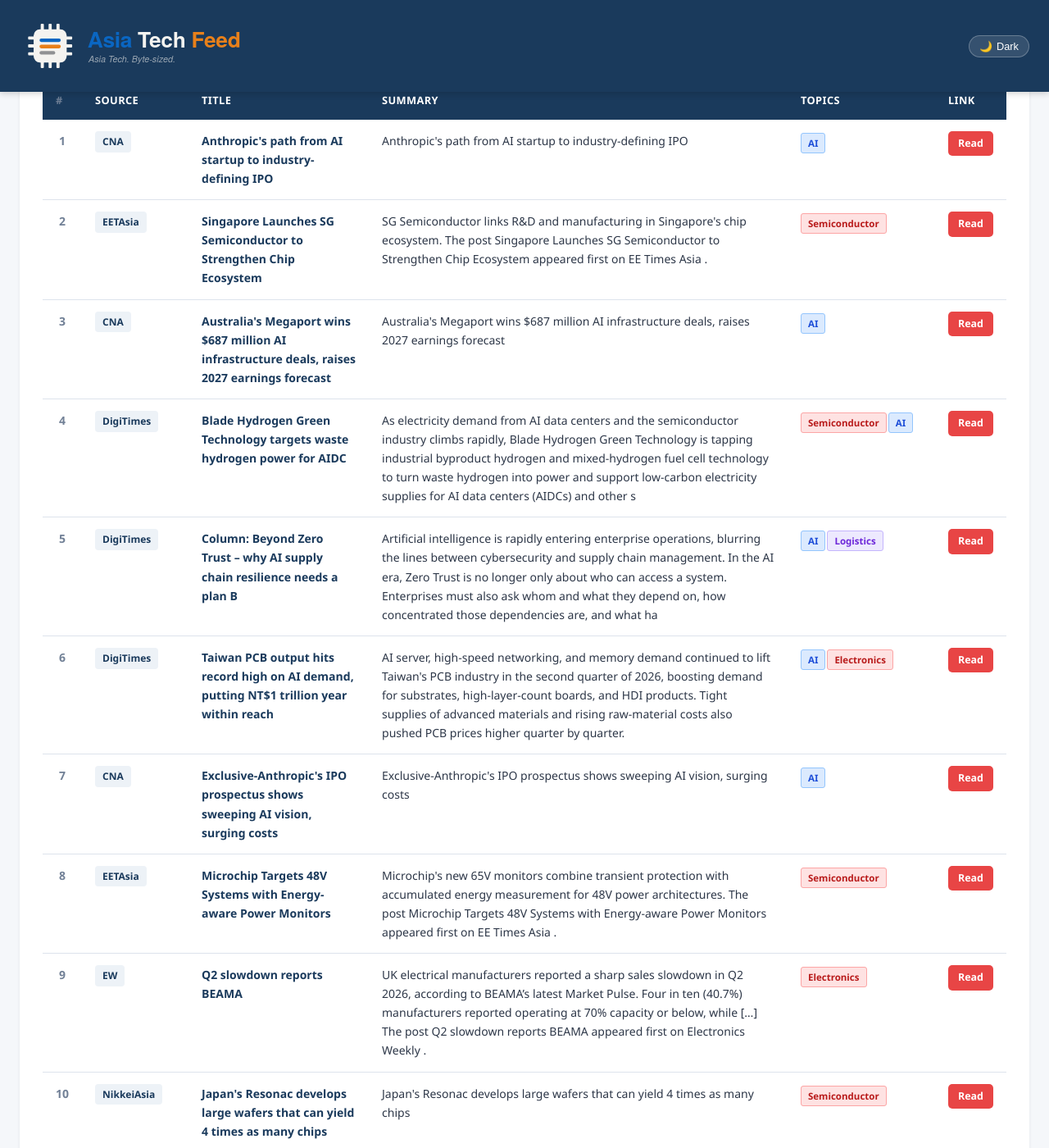
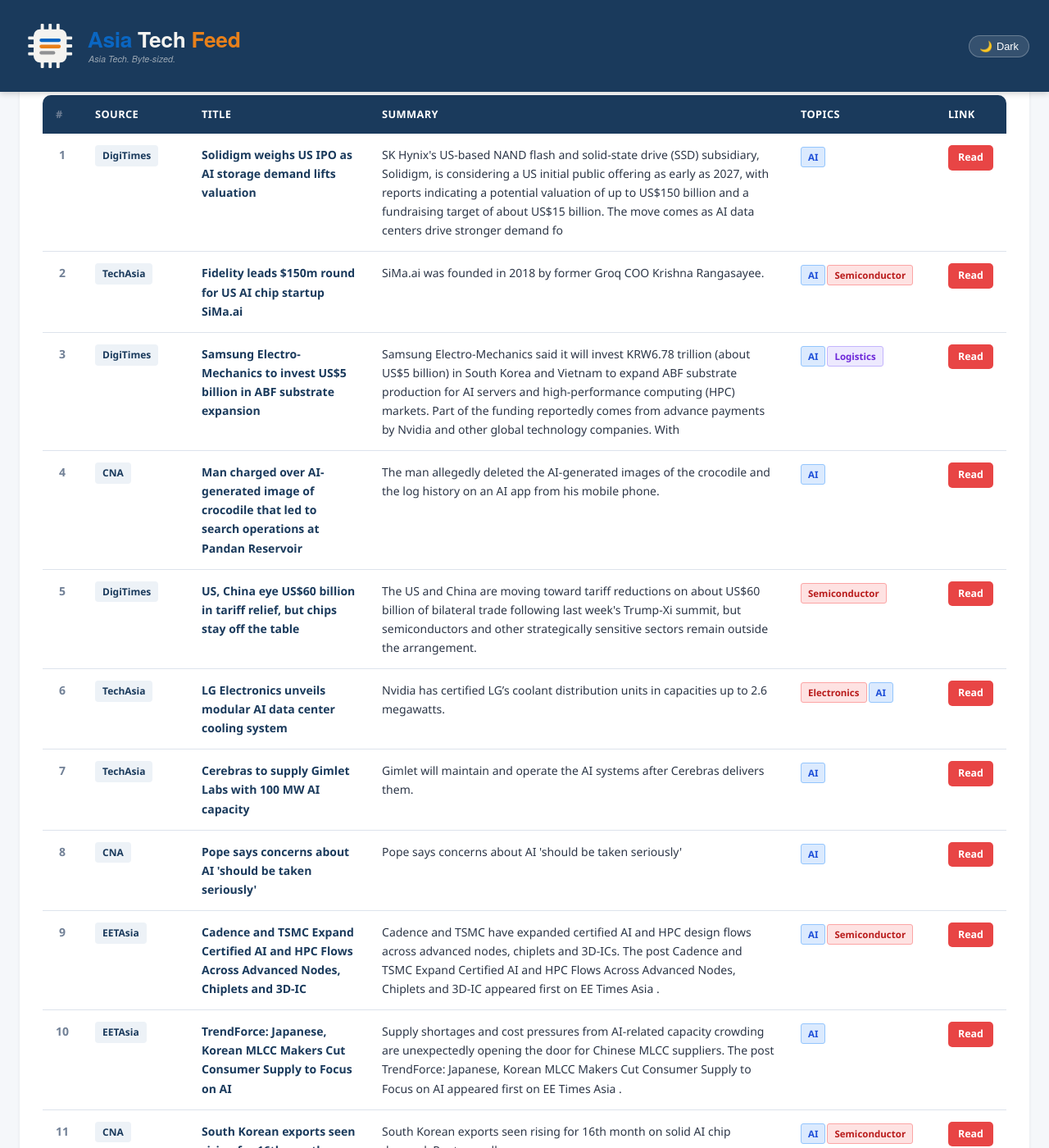
Before and after one commit to asiatechfeed/Asia-Tech-Feed, a Jekyll site: the page built from _posts/2026-09-29-asia-tech-news-digest.md, in a window 1280 px wide and 1400 px high, scrolled down 759 px. Shown: the whole window at 82% size. Built offline with Jekyll 4.4.1, drawn with Linux system fonts in a browser that asks for light colours; a script that is not in the unit is left out; some of the changed text lies outside the part shown.

Commit message:
📰 News digest 2026-09-29 (14 articles)

```diff
--- a/_posts/2026-09-29-asia-tech-news-digest.md
+++ b/_posts/2026-09-29-asia-tech-news-digest.md
@@ -1,16 +1,16 @@
 ---
 layout: post
 title: "Asia Tech News Digest - September 29, 2026"
-date: 2026-09-29 08:00:37 +0800
-articles_count: 12
+date: 2026-09-29 13:26:18 +0800
+articles_count: 14
 sources_count: 5
-sources: ["CNA", "DigiTimes", "EETAsia", "EW", "NikkeiAsia"]
+sources: ["CNA", "DigiTimes", "EETAsia", "NikkeiAsia", "TechAsia"]
 csv_file: /assets/data/news-2026-09-29.tsv
-featured_title: "Anthropic's path from AI startup to industry-defining IPO"
-featured_url: "https://www.channelnewsasia.com/business/anthropics-path-ai-startup-industry-defining-ipo-6416996"
-featured_source: "CNA"
-featured_summary: "Anthropic's path from AI startup to industry-defining IPO"
-featured_image: "https://dam.mediacorp.sg/image/upload/s--SG49elBK--/c_fill,g_auto,h_676,w_1200/fl_relative,g_south_east,l_mediacorp:cna:watermark:2024-04:reuters_1,w_0.1/f_auto,q_auto/v1/one-cms/core/2026-09-28T235243Z_1_LYNXMPEM8R1VF_RTROPTP_3_ANTHROPIC-IPO.JPG?itok=KzcehwwZ"
+featured_title: "Solidigm weighs US IPO as AI storage demand lifts valuation"
+featured_url: "https://www.digitimes.com/news/a20260929PD232/solidigm-sk-hynix-demand-data-2026.html"
+featured_source: "DigiTimes"
+featured_summary: "SK Hynix's US-based NAND flash and solid-state drive (SSD) subsidiary, Solidigm, is considering a US initial public offering as early as 2027, with reports indicating a potential valuation of up to US$150 billion and a fundraising target of about US$15 billion. The move comes as AI data centers drive stronger demand fo"
+featured_image: "https://img.digitimes.com/newsshow/20260929pd232_files/1_2b.jpg"
 ---
 
 <table class="news-table">
@@ -27,99 +27,115 @@ featured_image: "https://dam.mediacorp.sg/image/upload/s--SG49elBK--/c_fill,g_au
 <tbody>
 <tr>
   <td class="col-num">1</td>
-  <td class="col-source"><span class="source-badge">CNA</span></td>
-  <td class="col-title"><span class="article-title">Anthropic's path from AI startup to industry-defining IPO</span></td>
-  <td class="col-summary">Anthropic's path from AI startup to industry-defining IPO</td>
+  <td class="col-source"><span class="source-badge">DigiTimes</span></td>
+  <td class="col-title"><span class="article-title">Solidigm weighs US IPO as AI storage demand lifts valuation</span></td>
+  <td class="col-summary">SK Hynix's US-based NAND flash and solid-state drive (SSD) subsidiary, Solidigm, is considering a US initial public offering as early as 2027, with reports indicating a potential valuation of up to US$150 billion and a fundraising target of about US$15 billion. The move comes as AI data centers drive stronger demand fo</td>
   <td class="col-tags"><span class="tag ai">AI</span></td>
-  <td class="col-link"><a class="btn-link" href="https://www.channelnewsasia.com/business/anthropics-path-ai-startup-industry-defining-ipo-6416996" target="_blank" rel="noopener">Read</a></td>
+  <td class="col-link"><a class="btn-link" href="https://www.digitimes.com/news/a20260929PD232/solidigm-sk-hynix-demand-data-2026.html" target="_blank" rel="noopener">Read</a></td>
 </tr>
 <tr>
   <td class="col-num">2</td>
-  <td class="col-source"><span class="source-badge">EETAsia</span></td>
-  <td class="col-title"><span class="article-title">Singapore Launches SG Semiconductor to Strengthen Chip Ecosystem</span></td>
-  <td class="col-summary">SG Semiconductor links R&D and manufacturing in Singapore's chip ecosystem. The post Singapore Launches SG Semiconductor to Strengthen Chip Ecosystem appeared first on EE Times Asia .</td>
-  <td class="col-tags"><span class="tag semi">Semiconductor</span></td>
-  <td class="col-link"><a class="btn-link" href="https://www.eetasia.com/singapore-launches-sg-semiconductor-to-strengthen-chip-ecosystem/" target="_blank" rel="noopener">Read</a></td>
+  <td class="col-source"><span class="source-badge">TechAsia</span></td>
+  <td class="col-title"><span class="article-title">Fidelity leads $150m round for US AI chip startup SiMa.ai</span></td>
+  <td class="col-summary">SiMa.ai was founded in 2018 by former Groq COO Krishna Rangasayee.</td>
+  <td class="col-tags"><span class="tag ai">AI</span><span class="tag semi">Semiconductor</span></td>
+  <td class="col-link"><a class="btn-link" href="https://www.techinasia.com/endowus-ceo-gregory-van-optimistic-profitability" target="_blank" rel="noopener">Read</a></td>
 </tr>
 <tr>
   <td class="col-num">3</td>
-  <td class="col-source"><span class="source-badge">CNA</span></td>
-  <td class="col-title"><span class="article-title">Australia's Megaport wins $687 million AI infrastructure deals, raises 2027 earnings forecast</span></td>
-  <td class="col-summary">Australia's Megaport wins $687 million AI infrastructure deals, raises 2027 earnings forecast</td>
-  <td class="col-tags"><span class="tag ai">AI</span></td>
-  <td class="col-link"><a class="btn-link" href="https://www.channelnewsasia.com/business/australias-megaport-wins-687-million-ai-infrastructure-deals-raises-2027-earnings-forecast-6416976" target="_blank" rel="noopener">Read</a></td>
+  <td class="col-source"><span class="source-badge">DigiTimes</span></td>
+  <td class="col-title"><span class="article-title">Samsung Electro-Mechanics to invest US$5 billion in ABF substrate expansion</span></td>
+  <td class="col-summary">Samsung Electro-Mechanics said it will invest KRW6.78 trillion (about US$5 billion) in South Korea and Vietnam to expand ABF substrate production for AI servers and high-performance computing (HPC) markets. Part of the funding reportedly comes from advance payments by Nvidia and other global technology companies. With </td>
+  <td class="col-tags"><span class="tag ai">AI</span><span class="tag logis">Logistics</span></td>
+  <td class="col-link"><a class="btn-link" href="https://www.digitimes.com/news/a20260929PD231/semco-abf-substrate-nvidia-capacity-production.html" target="_blank" rel="noopener">Read</a></td>
 </tr>
 <tr>
   <td class="col-num">4</td>
-  <td class="col-source"><span class="source-badge">DigiTimes</span></td>
-  <td class="col-title"><span class="article-title">Blade Hydrogen Green Technology targets waste hydrogen power for AIDC</span></td>
-  <td class="col-summary">As electricity demand from AI data centers and the semiconductor industry climbs rapidly, Blade Hydrogen Green Technology is tapping industrial byproduct hydrogen and mixed-hydrogen fuel cell technology to turn waste hydrogen into power and support low-carbon electricity supplies for AI data centers (AIDCs) and other s</td>
-  <td class="col-tags"><span class="tag semi">Semiconductor</span><span class="tag ai">AI</span></td>
-  <td class="col-link"><a class="btn-link" href="https://www.digitimes.com/news/a20260924PD211/electricity-blade-hydrogen-aidc-data-demand.html" target="_blank" rel="noopener">Read</a></td>
+  <td class="col-source"><span class="source-badge">CNA</span></td>
+  <td class="col-title"><span class="article-title">Man charged over AI-generated image of crocodile that led to search operations at Pandan Reservoir</span></td>
+  <td class="col-summary">The man allegedly deleted the AI-generated images of the crocodile and the log history on an AI app from his mobile phone.</td>
+  <td class="col-tags"><span class="tag ai">AI</span></td>
+  <td class="col-link"><a class="btn-link" href="https://www.channelnewsasia.com/singapore/ai-generated-crocodile-image-pandan-reservoir-man-charged-6417156" target="_blank" rel="noopener">Read</a></td>
 </tr>
 <tr>
   <td class="col-num">5</td>
   <td class="col-source"><span class="source-badge">DigiTimes</span></td>
-  <td class="col-title"><span class="article-title">Column: Beyond Zero Trust – why AI supply chain resilience needs a plan B</span></td>
-  <td class="col-summary">Artificial intelligence is rapidly entering enterprise operations, blurring the lines between cybersecurity and supply chain management. In the AI era, Zero Trust is no longer only about who can access a system. Enterprises must also ask whom and what they depend on, how concentrated those dependencies are, and what ha</td>
-  <td class="col-tags"><span class="tag ai">AI</span><span class="tag logis">Logistics</span></td>
-  <td class="col-link"><a class="btn-link" href="https://www.digitimes.com/news/a20260924PD209/supply-chain-management-cybersecurity-data-security.html" target="_blank" rel="noopener">Read</a></td>
+  <td class="col-title"><span class="article-title">US, China eye US$60 billion in tariff relief, but chips stay off the table</span></td>
+  <td class="col-summary">The US and China are moving toward tariff reductions on about US$60 billion of bilateral trade following last week's Trump-Xi summit, but semiconductors and other strategically sensitive sectors remain outside the arrangement.</td>
+  <td class="col-tags"><span class="tag semi">Semiconductor</span></td>
+  <td class="col-link"><a class="btn-link" href="https://www.digitimes.com/news/a20260929VL204/chips-technology-semiconductors.html" target="_blank" rel="noopener">Read</a></td>
 </tr>
 <tr>
   <td class="col-num">6</td>
-  <td class="col-source"><span class="source-badge">DigiTimes</span></td>
-  <td class="col-title"><span class="article-title">Taiwan PCB output hits record high on AI demand, putting NT$1 trillion year within reach</span></td>
-  <td class="col-summary">AI server, high-speed networking, and memory demand continued to lift Taiwan's PCB industry in the second quarter of 2026, boosting demand for substrates, high-layer-count boards, and HDI products. Tight supplies of advanced materials and rising raw-material costs also pushed PCB prices higher quarter by quarter.</td>
-  <td class="col-tags"><span class="tag ai">AI</span><span class="tag semi">Electronics</span></td>
-  <td class="col-link"><a class="btn-link" href="https://www.digitimes.com/news/a20260924PD230/pcb-demand-taiwan-ai-server-infrastructure.html" target="_blank" rel="noopener">Read</a></td>
+  <td class="col-source"><span class="source-badge">TechAsia</span></td>
+  <td class="col-title"><span class="article-title">LG Electronics unveils modular AI data center cooling system</span></td>
+  <td class="col-summary">Nvidia has certified LG’s coolant distribution units in capacities up to 2.6 megawatts.</td>
+  <td class="col-tags"><span class="tag semi">Electronics</span><span class="tag ai">AI</span></td>
+  <td class="col-link"><a class="btn-link" href="https://www.techinasia.com/lg-electronics-wins-77m-incentive-expand-india-plant" target="_blank" rel="noopener">Read</a></td>
 </tr>
 <tr>
   <td class="col-num">7</td>
-  <td class="col-source"><span class="source-badge">CNA</span></td>
-  <td class="col-title"><span class="article-title">Exclusive-Anthropic's IPO prospectus shows sweeping AI vision, surging costs</span></td>
-  <td class="col-summary">Exclusive-Anthropic's IPO prospectus shows sweeping AI vision, surging costs</td>
+  <td class="col-source"><span class="source-badge">TechAsia</span></td>
+  <td class="col-title"><span class="article-title">Cerebras to supply Gimlet Labs with 100 MW AI capacity</span></td>
+  <td class="col-summary">Gimlet will maintain and operate the AI systems after Cerebras delivers them.</td>
   <td class="col-tags"><span class="tag ai">AI</span></td>
-  <td class="col-link"><a class="btn-link" href="https://www.channelnewsasia.com/business/exclusive-anthropics-ipo-prospectus-shows-sweeping-ai-vision-surging-costs-6416961" target="_blank" rel="noopener">Read</a></td>
+  <td class="col-link"><a class="btn-link" href="https://www.techinasia.com/nvidia-rival-cerebras-hits-23b-after-tiger-global-led-1b-round" target="_blank" rel="noopener">Read</a></td>
 </tr>
 <tr>
   <td class="col-num">8</td>
-  <td class="col-source"><span class="source-badge">EETAsia</span></td>
-  <td class="col-title"><span class="article-title">Microchip Targets 48V Systems with Energy-aware Power Monitors</span></td>
-  <td class="col-summary">Microchip's new 65V monitors combine transient protection with accumulated energy measurement for 48V power architectures. The post Microchip Targets 48V Systems with Energy-aware Power Monitors appeared first on EE Times Asia .</td>
-  <td class="col-tags"><span class="tag semi">Semiconductor</span></td>
-  <td class="col-link"><a class="btn-link" href="https://www.eetasia.com/microchip-targets-48v-systems-with-energy-aware-power-monitors/" target="_blank" rel="noopener">Read</a></td>
+  <td class="col-source"><span class="source-badge">CNA</span></td>
+  <td class="col-title"><span class="article-title">Pope says concerns about AI 'should be taken seriously'</span></td>
+  <td class="col-summary">Pope says concerns about AI 'should be taken seriously'</td>
+  <td class="col-tags"><span class="tag ai">AI</span></td>
+  <td class="col-link"><a class="btn-link" href="https://www.channelnewsasia.com/world/pope-leo-xiv-concerns-ai-taken-seriously-6417136" target="_blank" rel="noopener">Read</a></td>
 </tr>
 <tr>
   <td class="col-num">9</td>
-  <td class="col-source"><span class="source-badge">EW</span></td>
-  <td class="col-title"><span class="article-title">Q2 slowdown reports BEAMA</span></td>
-  <td class="col-summary">UK electrical manufacturers reported a sharp sales slowdown in Q2 2026, according to BEAMA’s latest Market Pulse. Four in ten (40.7%) manufacturers reported operating at 70% capacity or below, while […] The post Q2 slowdown reports BEAMA appeared first on Electronics Weekly .</td>
-  <td class="col-tags"><span class="tag semi">Electronics</span></td>
-  <td class="col-link"><a class="btn-link" href="https://www.electronicsweekly.com/news/q2-slowdown-reports-beama-2026-09/" target="_blank" rel="noopener">Read</a></td>
+  <td class="col-source"><span class="source-badge">EETAsia</span></td>
+  <td class="col-title"><span class="article-title">Cadence and TSMC Expand Certified AI and HPC Flows Across Advanced Nodes, Chiplets and 3D-IC</span></td>
+  <td class="col-summary">Cadence and TSMC have expanded certified AI and HPC design flows across advanced nodes, chiplets and 3D-ICs. The post Cadence and TSMC Expand Certified AI and HPC Flows Across Advanced Nodes, Chiplets and 3D-IC appeared first on EE Times Asia .</td>
+  <td class="col-tags"><span class="tag ai">AI</span><span class="tag semi">Semiconductor</span></td>
+  <td class="col-link"><a class="btn-link" href="https://www.eetasia.com/cadence-and-tsmc-expand-certified-ai-and-hpc-flows-across-advanced-nodes-chiplets-and-3d-ic/" target="_blank" rel="noopener">Read</a></td>
 </tr>
 <tr>
   <td class="col-num">10</td>
-  <td class="col-source"><span class="source-badge">NikkeiAsia</span></td>
-  <td class="col-title"><span class="article-title">Japan's Resonac develops large wafers that can yield 4 times as many chips</span></td>
-  <td class="col-summary">Japan's Resonac develops large wafers that can yield 4 times as many chips</td>
-  <td class="col-tags"><span class="tag semi">Semiconductor</span></td>
-  <td class="col-link"><a class="btn-link" href="https://asia.nikkei.com/business/tech/semiconductors/japan-s-resonac-develops-large-wafers-that-can-yield-4-times-as-many-chips" target="_blank" rel="noopener">Read</a></td>
+  <td class="col-source"><span class="source-badge">EETAsia</span></td>
+  <td class="col-title"><span class="article-title">TrendForce: Japanese, Korean MLCC Makers Cut Consumer Supply to Focus on AI</span></td>
+  <td class="col-summary">Supply shortages and cost pressures from AI-related capacity crowding are unexpectedly opening the door for Chinese MLCC suppliers. The post TrendForce: Japanese, Korean MLCC Makers Cut Consumer Supply to Focus on AI appeared first on EE Times Asia .</td>
+  <td class="col-tags"><span class="tag ai">AI</span></td>
+  <td class="col-link"><a class="btn-link" href="https://www.eetasia.com/trendforce-japanese-korean-mlcc-makers-cut-consumer-supply-to-focus-on-ai/" target="_blank" rel="noopener">Read</a></td>
 </tr>
 <tr>
   <td class="col-num">11</td>
-  <td class="col-source"><span class="source-badge">NikkeiAsia</span></td>
-  <td class="col-title"><span class="article-title">Kawasaki Heavy's hospital robots save 2,700 hours of work in Japan</span></td>
-  <td class="col-summary">Kawasaki Heavy's hospital robots save 2,700 hours of work in Japan</td>
-  <td class="col-tags"><span class="tag auto">Automation</span></td>
-  <td class="col-link"><a class="btn-link" href="https://asia.nikkei.com/business/health-care/kawasaki-heavy-s-hospital-robots-save-2-700-hours-of-work-in-japan" target="_blank" rel="noopener">Read</a></td>
+  <td class="col-source"><span class="source-badge">CNA</span></td>
+  <td class="col-title"><span class="article-title">South Korean exports seen rising for 16th month on solid AI chip demand: Reuters poll</span></td>
+  <td class="col-summary">South Korean exports seen rising for 16th month on solid AI chip demand: Reuters poll</td>
+  <td class="col-tags"><span class="tag ai">AI</span><span class="tag semi">Semiconductor</span></td>
+  <td class="col-link"><a class="btn-link" href="https://www.channelnewsasia.com/business/south-korean-exports-seen-rising-16th-month-solid-ai-chip-demand-reuters-poll-6417096" target="_blank" rel="noopener">Read</a></td>
 </tr>
 <tr>
   <td class="col-num">12</td>
   <td class="col-source"><span class="source-badge">NikkeiAsia</span></td>
-  <td class="col-title"><span class="article-title">Half of new US-approved drugs remain unavailable to Japanese patients</span></td>
-  <td class="col-summary">Half of new US-approved drugs remain unavailable to Japanese patients</td>
-  <td class="col-tags"><span class="tag bio">Pharmaceutical</span></td>
-  <td class="col-link"><a class="btn-link" href="https://asia.nikkei.com/business/pharmaceuticals/half-of-new-us-approved-drugs-remain-unavailable-to-japanese-patients" target="_blank" rel="noopener">Read</a></td>
+  <td class="col-title"><span class="article-title">Samsung joins AI infrastructure race with $1bn Helix deal</span></td>
+  <td class="col-summary">Samsung joins AI infrastructure race with $1bn Helix deal</td>
+  <td class="col-tags"><span class="tag ai">AI</span></td>
+  <td class="col-link"><a class="btn-link" href="https://asia.nikkei.com/business/technology/artificial-intelligence/samsung-joins-ai-infrastructure-race-with-1bn-helix-deal" target="_blank" rel="noopener">Read</a></td>
+</tr>
+<tr>
+  <td class="col-num">13</td>
+  <td class="col-source"><span class="source-badge">NikkeiAsia</span></td>
+  <td class="col-title"><span class="article-title">Broadcom, Toppan open Singapore's first advanced chip substrate facility</span></td>
+  <td class="col-summary">Broadcom, Toppan open Singapore's first advanced chip substrate facility</td>
+  <td class="col-tags"><span class="tag semi">Semiconductor</span></td>
+  <td class="col-link"><a class="btn-link" href="https://asia.nikkei.com/business/technology/broadcom-toppan-open-singapore-s-first-advanced-chip-substrate-facility" target="_blank" rel="noopener">Read</a></td>
+</tr>
+<tr>
+  <td class="col-num">14</td>
+  <td class="col-source"><span class="source-badge">NikkeiAsia</span></td>
+  <td class="col-title"><span class="article-title">NTT, SoftBank eye AI cybersecurity systems that keep data in Japan</span></td>
+  <td class="col-summary">NTT, SoftBank eye AI cybersecurity systems that keep data in Japan</td>
+  <td class="col-tags"><span class="tag ai">AI</span></td>
+  <td class="col-link"><a class="btn-link" href="https://asia.nikkei.com/business/technology/artificial-intelligence/ntt-softbank-eye-ai-cybersecurity-systems-that-keep-data-in-japan" target="_blank" rel="noopener">Read</a></td>
 </tr>
 </tbody>
 </table>
```
Also changed, not shown: _data/seen_urls.json (+15 -1 lines), _digest_meta.json (+28 -28 lines), assets/data/news-2026-09-29.tsv (+14 -12 lines), assets/data/search-index.json.
